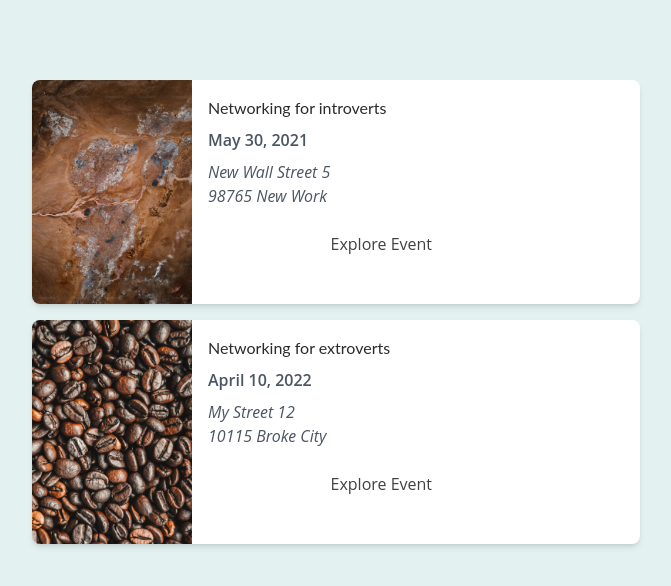
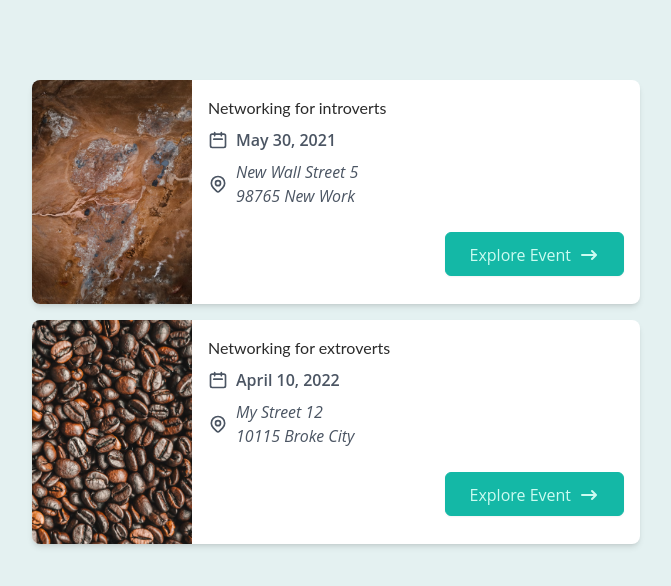
Before and after one commit to tysonweir/next-deep-learn-, a Next.js app: page / in a window 1280 px wide. Shown: the top 586 px of the page, without its empty margins (304-975 px from the left). Built offline with nearby package versions, Linux system fonts and the light colour scheme.

Commit message:
got some css in

```diff
--- a/components/EventItem.module.css
+++ b/components/events/EventItem.module.css
@@ -1,5 +1,9 @@
 .item {
   @apply shadow-md rounded-lg overflow-hidden bg-white m-4 flex flex-col gap-4;
+}
+
+.main {
+  @apply w-full;
 }
 
 .item img {
--- a/components/EventItem.tsx
+++ b/components/events/EventItem.tsx
@@ -1,6 +1,9 @@
-import { EventType } from "../types/event";
-import Link from "next/link";
+import { EventType } from "../../types/event";
+import DateIcon from "../icons/DateIcon";
+import AddressIcon from "../icons/AddressIcon";
+import ArrowRightIcon from "../icons/ArrowRightIcon";
 import style from "./EventItem.module.css";
+import Button from "../ui/Button";
 
 interface EventItemProps {
   item: EventType;
@@ -20,18 +23,25 @@
   return (
     <li className={style.item} key={id}>
       <img src={"/" + image} alt="..." />
-      <div>
+      <div className={style.main}>
         <div className={style.content}>
           <h2 className={style.title}>{title}</h2>
           <div className={style.date}>
+            <DateIcon />
             <time>{humanReadableDate}</time>
           </div>
-          <div>
-            <address className={style.address}>{formattedAddress}</address>
+          <div className={style.address}>
+            <AddressIcon />
+            <address>{formattedAddress}</address>
           </div>
         </div>
         <div className={style.actions}>
-          <Link href={exploreLink}>Explore Event</Link>
+          <Button link={exploreLink}>
+            <span>Explore Event</span>
+            <span className={style.icon}>
+              <ArrowRightIcon />
+            </span>
+          </Button>
         </div>
       </div>
     </li>
--- a/components/EventList.tsx
+++ b/components/events/EventList.tsx
@@ -1,4 +1,4 @@
-import { EventType } from "../types/event";
+import { EventType } from "../../types/event";
 import EventItem from "./EventItem";
 import style from "./EventList.module.css";
 
--- /dev/null
+++ b/components/icons/AddressIcon.js
@@ -0,0 +1,25 @@
+function AddressIcon() {
+  return (
+    <svg
+      xmlns="http://www.w3.org/2000/svg"
+      fill="none"
+      viewBox="0 0 24 24"
+      stroke="currentColor"
+    >
+      <path
+        strokeLinecap="round"
+        strokeLinejoin="round"
+        strokeWidth={2}
+        d="M17.657 16.657L13.414 20.9a1.998 1.998 0 01-2.827 0l-4.244-4.243a8 8 0 1111.314 0z"
+      />
+      <path
+        strokeLinecap="round"
+        strokeLinejoin="round"
+        strokeWidth={2}
+        d="M15 11a3 3 0 11-6 0 3 3 0 016 0z"
+      />
+    </svg>
+  );
+}
+
+export default AddressIcon;
--- /dev/null
+++ b/components/icons/ArrowRightIcon.js
@@ -0,0 +1,17 @@
+function ArrowRightIcon() {
+  return (
+    <svg
+      xmlns='http://www.w3.org/2000/svg'
+      viewBox='0 0 20 20'
+      fill='currentColor'
+    >
+      <path
+        fillRule='evenodd'
+        d='M12.293 5.293a1 1 0 011.414 0l4 4a1 1 0 010 1.414l-4 4a1 1 0 01-1.414-1.414L14.586 11H3a1 1 0 110-2h11.586l-2.293-2.293a1 1 0 010-1.414z'
+        clipRule='evenodd'
+      />
+    </svg>
+  );
+}
+
+export default ArrowRightIcon;
--- /dev/null
+++ b/components/icons/DateIcon.js
@@ -0,0 +1,19 @@
+function DateIcon() {
+  return (
+    <svg
+      xmlns='http://www.w3.org/2000/svg'
+      fill='none'
+      viewBox='0 0 24 24'
+      stroke='currentColor'
+    >
+      <path
+        strokeLinecap='round'
+        strokeLinejoin='round'
+        strokeWidth={2}
+        d='M8 7V3m8 4V3m-9 8h10M5 21h14a2 2 0 002-2V7a2 2 0 00-2-2H5a2 2 0 00-2 2v12a2 2 0 002 2z'
+      />
+    </svg>
+  );
+}
+
+export default DateIcon;
--- /dev/null
+++ b/components/ui/Button.module.css
@@ -0,0 +1,8 @@
+.btn {
+  @apply no-underline cursor-pointer bg-teal-500 border border-teal-500 rounded-md text-teal-100 py-2 px-6 text-center shadow-sm;
+}
+
+.btn:hover,
+.btn:active {
+  @apply bg-teal-600 border-teal-600;
+}
--- /dev/null
+++ b/components/ui/Button.tsx
@@ -0,0 +1,18 @@
+import React from "react";
+import Link from "next/link";
+import style from "./Button.module.css";
+
+interface ButtonProps {
+  children: React.ReactNode;
+  link: string;
+}
+
+const Button: React.FC<ButtonProps> = ({ children, link }) => {
+  return (
+    <Link href={link} passHref legacyBehavior>
+      <a className={style.btn}>{children}</a>
+    </Link>
+  );
+};
+
+export default Button;
--- a/pages/index.tsx
+++ b/pages/index.tsx
@@ -1,5 +1,5 @@
 import { getFeaturedEvents } from "../dummy-data";
-import EventList from "../components/EventList";
+import EventList from "../components/events/EventList";
 
 function Homepage() {
   const featuredEvents = getFeaturedEvents();
```
Also changed, not shown: components/events/EventList.module.css (renamed from components/EventList.module.css).
